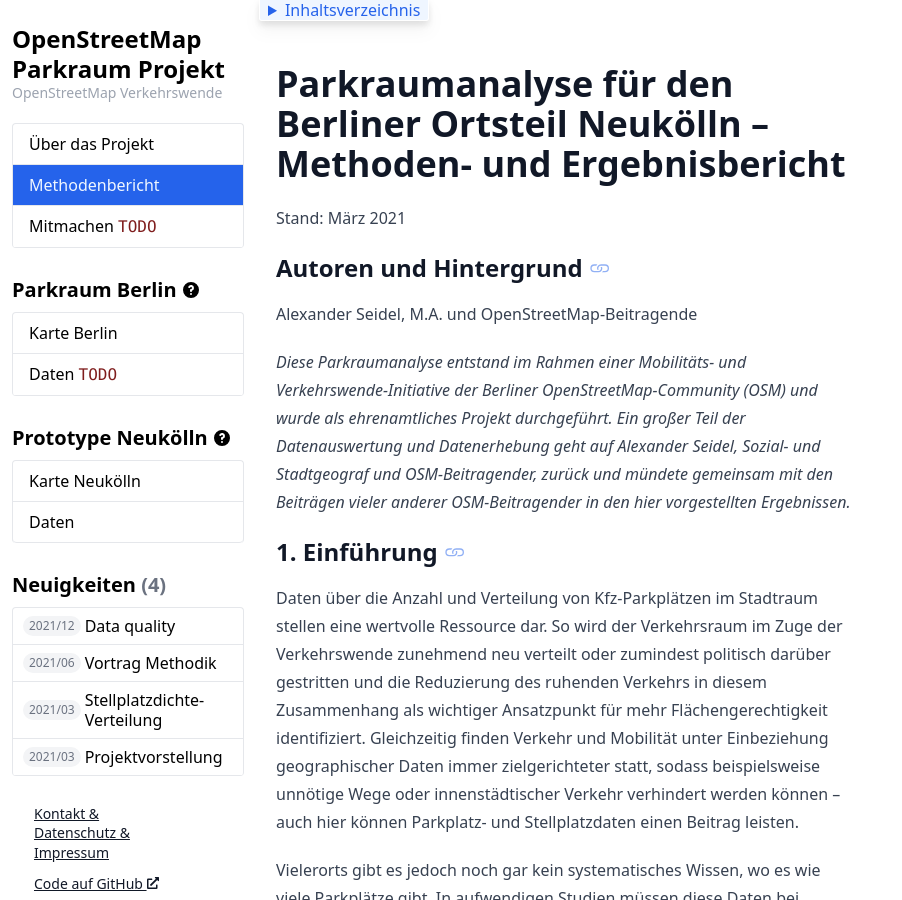
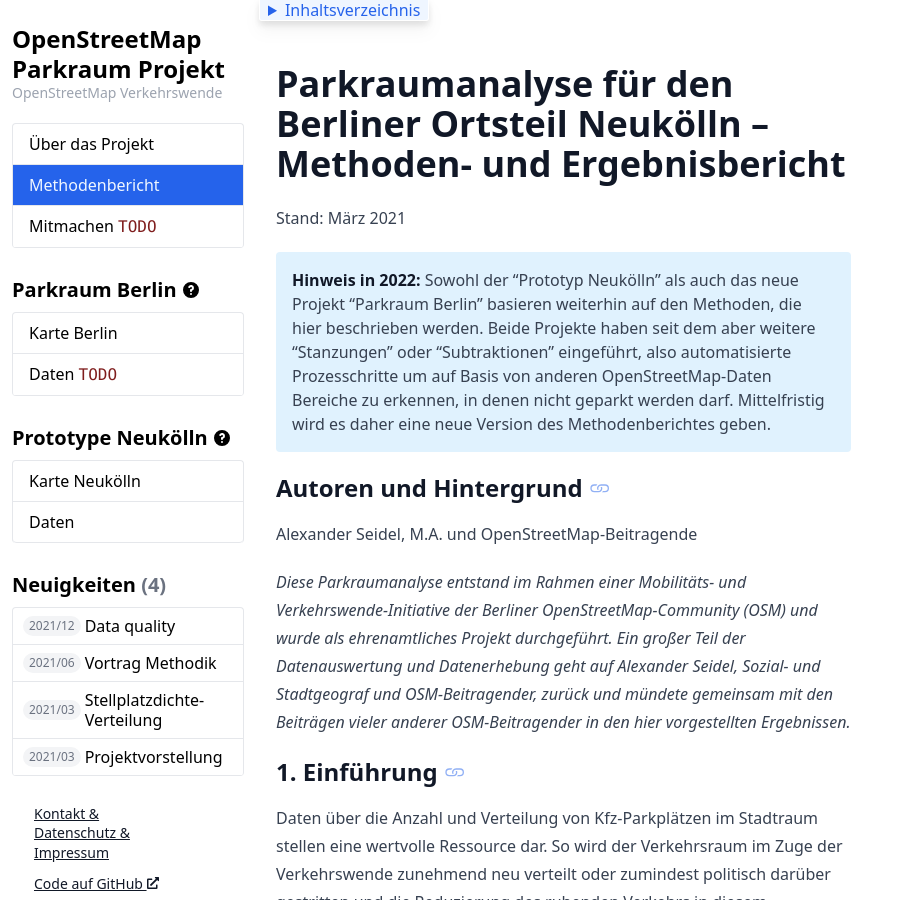
Before and after one commit to osmberlin/parkraum.osm-verkehrswende.org, a Jekyll site: the page built from project-prototype-neukoelln/report.md, in a window 1280 px wide and 900 px high. Shown: the whole window, without its empty margins (0-902 px from the left). Built offline with Jekyll 4.4.1, drawn with Linux system fonts in a browser that asks for light colours.

Commit message:
Add update notice to the report page
To clarify, it is still the best document we have … but there are updates in the works.

```diff
--- a/project-prototype-neukoelln/report.md
+++ b/project-prototype-neukoelln/report.md
@@ -15,6 +15,12 @@ download:
 # Parkraumanalyse für den Berliner Ortsteil Neukölln – Methoden- und Ergebnisbericht
 
 Stand: März 2021
+
+<div class="notice">
+
+<strong>Hinweis in 2022:</strong> Sowohl der "Prototyp Neukölln" als auch das neue Projekt "Parkraum Berlin" basieren weiterhin auf den Methoden, die hier beschrieben werden. Beide Projekte haben seit dem aber weitere "Stanzungen" oder "Subtraktionen" eingeführt, also automatisierte Prozesschritte um auf Basis von anderen OpenStreetMap-Daten Bereiche zu erkennen, in denen nicht geparkt werden darf. Mittelfristig wird es daher eine neue Version des Methodenberichtes geben.
+
+</div>
 
 ## Autoren und Hintergrund
 
```
